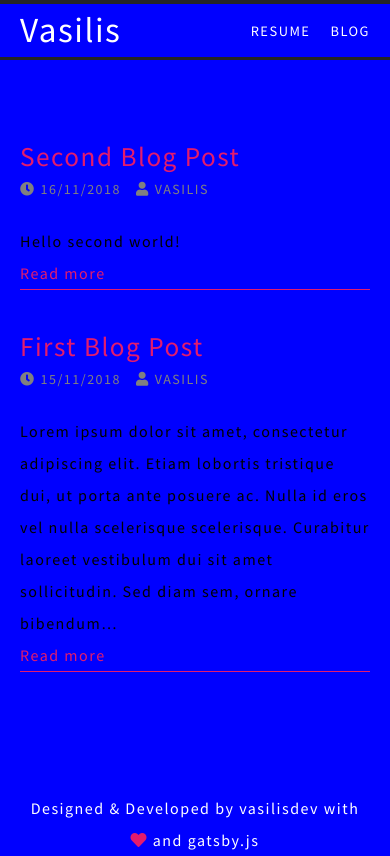
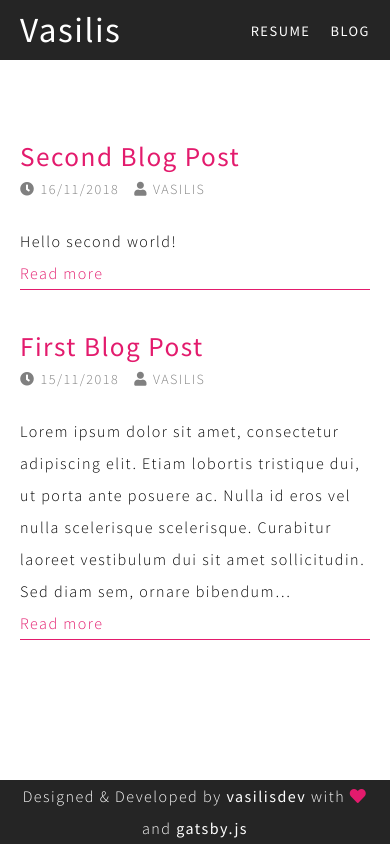
Before and after one commit to va5ili5/gatsby-blog, a Gatsby site: page /blog in a window 390 px wide. Built offline with nearby package versions, Linux system fonts and the light colour scheme; Gatsby itself is replaced by a stand-in of ours.

Commit message:
added main tag

```diff
--- a/src/assets/scss/_layout.scss
+++ b/src/assets/scss/_layout.scss
@@ -253,7 +253,7 @@ main {
 // Extra small devices (portrait phones, less than 576px)
 @media (max-width: 575.98px) {
     .container {
-        background-color: red;
+        //background-color: red;
     }
 }
 
@@ -271,13 +271,13 @@ main {
 // Medium devices (tablets, less than 992px)
 @media (max-width: 991.98px) {
     .container {
-        background-color: green;
+        //background-color: green;
     }
 }
 
 // Large devices (desktops, less than 1200px)
 @media (max-width: 1199.98px) {
     .container {
-        background-color: blue;
+        //background-color: blue;
     }
 }
--- a/src/assets/scss/_variables.scss
+++ b/src/assets/scss/_variables.scss
@@ -9,6 +9,6 @@ $red: #E31B6D;
 
 //typography
 $base-font-family:'Source Sans Pro', sans-serif;
-$medium-font-weight: 400;
+$medium-font-weight: 300;
 $medium-font-size:1em;
 $line-height: 2em;
--- a/src/components/footer.js
+++ b/src/components/footer.js
@@ -1,7 +1,7 @@
 import React from 'react'
 import contact from '../data/contact.yml'
 
-const Footer = (props) => (
+const Footer = () => (
   <footer className="footer">
     <div className="footer-container">
     <div className="hero-credits">
--- a/src/pages/blog/index.js
+++ b/src/pages/blog/index.js
@@ -8,17 +8,17 @@ import Footer from '../../components/footer'
 const IndexPage = ({ data }) => {
 
     const { allMarkdownRemark: posts } = data;
-    const title = 'Welcome to my blog';
-    const tagline = 'I usually write about .NET development and front-end stuff that I work.';
 
     return (
         <Layout>
-            <Header title={title} tagline={tagline} />
-            <section className="container">
-                {posts.edges.map((post, i) => (
-                    <Post key={i} post={post} />
-                ))}
-            </section>
+            <Header />
+            <main>
+                <section className="container">
+                    {posts.edges.map((post, i) => (
+                        <Post key={i} post={post} />
+                    ))}
+                </section>
+            </main>
             <Footer />
         </Layout>
     )
```
Also changed, not shown: src/pages/resume.js (+8 -11 lines), src/pages/tags/index.js (+6 -4 lines), src/templates/tags.js (+5 -3 lines).
